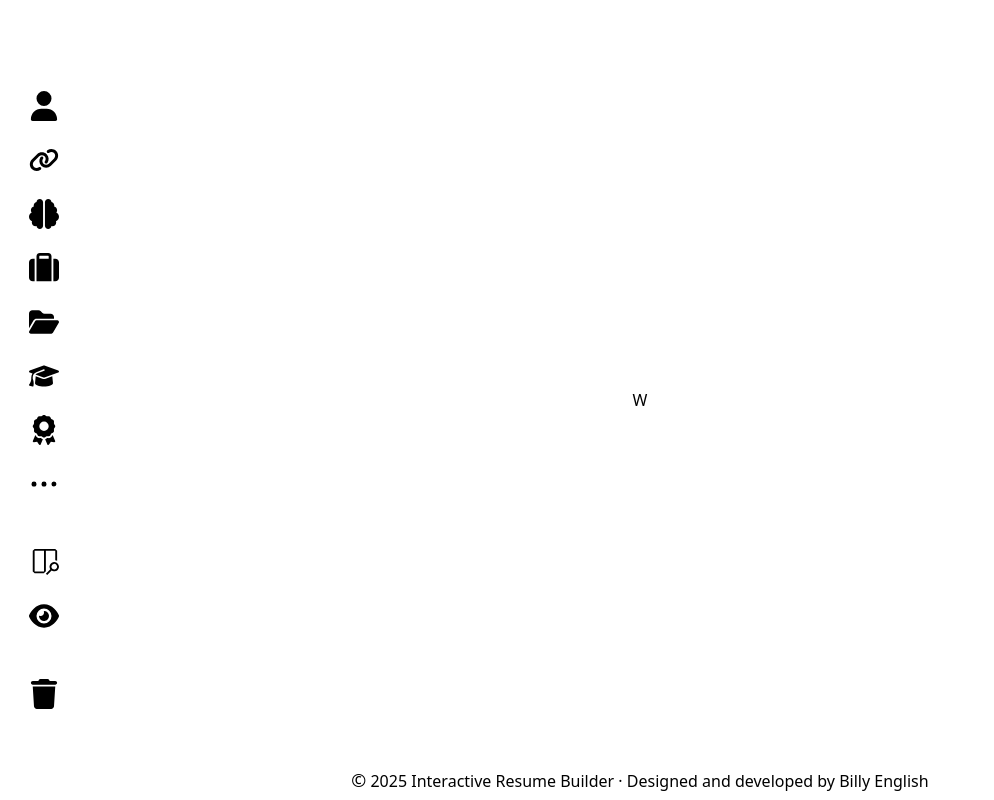
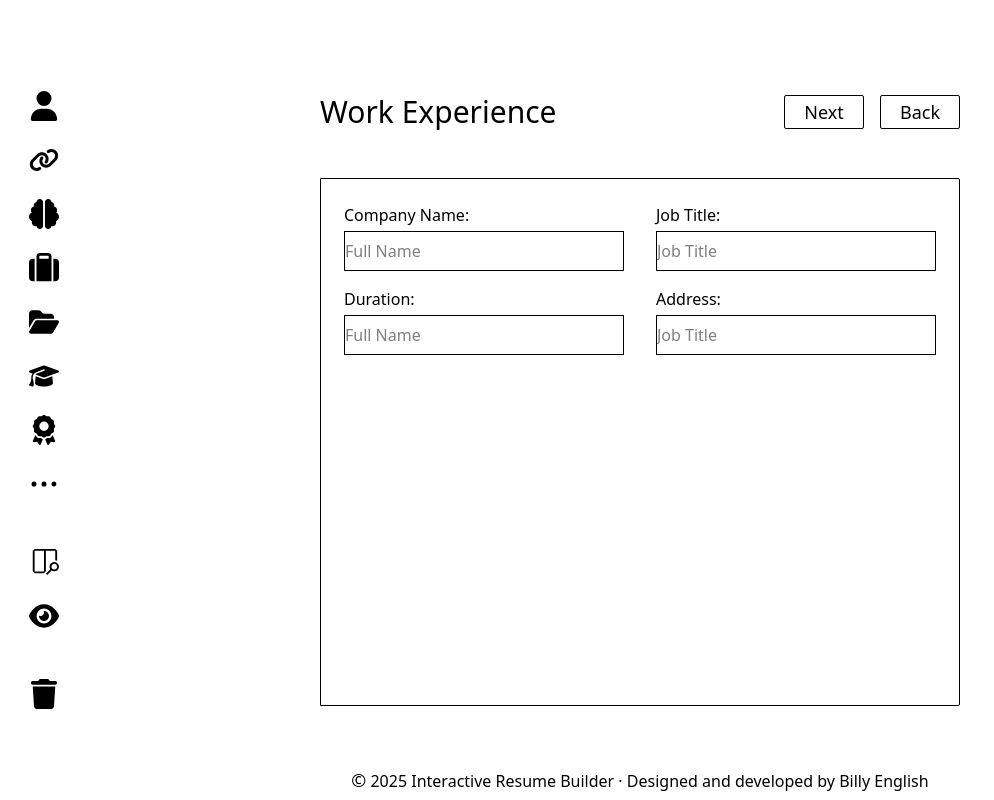
Before and after one commit to billyenglish/resume-builder, a React (Vite) app: page /work-experience in a window 1280 px wide. Shown: the whole page, without its empty margins (0-994 px from the left). Built offline with nearby package versions, Linux system fonts and the light colour scheme.

Commit message:
Updated the spacing and padding.

```diff
--- a/src/components/Certifications.jsx
+++ b/src/components/Certifications.jsx
@@ -1,5 +1,7 @@
 import Nav from "./Nav";
 import Footer from "./Footer";
+import Button from "../subcomponents/Button"
+import TextArea from "../subcomponents/TextArea";
 
 const Certifications = () => {
 
@@ -7,7 +9,54 @@ const Certifications = () => {
         <>
             <Nav />
             <section className="min-h-screen flex flex-col justify-center items-center gap-12">
-                    Certifications
+                <div className="flex justify-between items-center w-160">
+
+                    <h2 className="text-3xl font-extralight">Certifications, Skills, Interest</h2>
+
+                    <div className="flex gap-4">
+                        <Button
+                            text="Next"
+                            className="border text-lg w-20 pt-0.1 pb-0.1 rounded-xs cursor-pointer"
+                        />
+
+                        <Button
+                            text="Next"
+                            className="border text-lg w-20 p-1 pt-0.5 pb-0.5 rounded-xs cursor-pointer"
+                        />
+                    </div>
+                </div>
+
+                <form className="border flex flex-col items-center h-132 w-160 rounded-r-xs p-2 gap-2">
+                    <div>
+                        <label className="flex flex-col gap-1 text-md">
+                            Certifications:
+                            <TextArea
+                                className="border h-33 w-148 resize-none"
+                                placeholder="Summary"
+                            />
+                        </label>
+                    </div>
+
+                    <div>
+                        <label className="flex flex-col gap-1 text-md">
+                            Skills:
+                            <TextArea
+                                className="border h-33 w-148 resize-none"
+                                placeholder="Summary"
+                            />
+                        </label>
+                    </div>
+
+                    <div>
+                        <label className="flex flex-col gap-1 text-md">
+                            Interest:
+                            <TextArea
+                                className="border h-33 w-148 resize-none"
+                                placeholder="Summary"
+                            />
+                        </label>
+                    </div>
+                </form>
             </section>
             <Footer />
         </>
--- a/src/components/Education.jsx
+++ b/src/components/Education.jsx
@@ -1,13 +1,29 @@
 import Nav from "./Nav"
 import Footer from "./Footer";
+import Button from "../subcomponents/Button"
 
 const Education = () => {
 
     return (
         <>
             <Nav />
-            <section>
-                Education
+            <section className="min-h-screen flex flex-col justify-center items-center gap-12">
+                <div className="flex justify-between items-center w-160">
+
+                    <h2 className="text-3xl font-extralight">Education</h2>
+
+                    <div className="flex gap-4">
+                        <Button
+                            text="Next"
+                            className="border text-lg w-20 pt-0.1 pb-0.1 rounded-xs cursor-pointer"
+                        />
+
+                        <Button
+                            text="Next"
+                            className="border text-lg w-20 p-1 pt-0.5 pb-0.5 rounded-xs cursor-pointer"
+                        />
+                    </div>
+                </div>
             </section>
             <Footer />
         </>
--- a/src/components/Home.jsx
+++ b/src/components/Home.jsx
@@ -1,17 +1,18 @@
 import Footer from "../components/Footer"
 import Button from "../subcomponents/Button"
+import currentNavigation from "../subcomponents/currentNavigation";
 
 const Home = () => {
 
     return (
         <>
-            <section className="border min-h-screen flex justify-center items-center">
+            <section className="min-h-screen flex justify-center items-center">
                 <div className="flex flex-col items-center gap-6">
                     <h1 className="text-3xl tracking-wide">
                         Interactive Resume Builder
                     </h1>
 
-                    <p classame="text-xl tracking-wider font-bold">
+                    <p className="text-xl tracking-wider font-bold">
                         “Turn your experience into a polished resume.”
                     </p>
 
@@ -19,6 +20,7 @@ const Home = () => {
                         <Button
                             text="Try It Out"
                             className="border w-25 p-1 rounded-md cursor-pointer"
+                            onClick={() => currentNavigation('/personal-details')}
                         />
                     </div>
                 </div>
--- a/src/components/Projects.jsx
+++ b/src/components/Projects.jsx
@@ -1,13 +1,29 @@
 import Nav from "./Nav";
 import Footer from "./Footer";
+import Button from "../subcomponents/Button"
 
 const Projects = () => {
 
     return (
         <>
             <Nav />
-            <section>
-                Projects
+            <section className="min-h-screen flex flex-col justify-center items-center gap-12">
+                <div className="flex justify-between items-center w-160">
+
+                    <h2 className="text-3xl font-extralight">Projects</h2>
+
+                    <div className="flex gap-4">
+                        <Button
+                            text="Next"
+                            className="border text-lg w-20 pt-0.1 pb-0.1 rounded-xs cursor-pointer"
+                        />
+
+                        <Button
+                            text="Next"
+                            className="border text-lg w-20 p-1 pt-0.5 pb-0.5 rounded-xs cursor-pointer"
+                        />
+                    </div>
+                </div>
             </section>
             <Footer />
         </>
--- a/src/components/WorkExperience.jsx
+++ b/src/components/WorkExperience.jsx
@@ -1,5 +1,8 @@
-import Nav from "./Nav";
-import Footer from "./Footer";
+import Nav from "./Nav"
+import Footer from "./Footer"
+import Input from "../subcomponents/Input"
+import Button from "../subcomponents/Button"
+
 
 const WorkExperience = () => {
 
@@ -7,7 +10,65 @@ const WorkExperience = () => {
         <>
             <Nav />
             <section className="min-h-screen flex flex-col justify-center items-center gap-12">
-                W
+                <div className="flex justify-between items-center w-160">
+
+                    <h2 className="text-3xl font-extralight">Work Experience</h2>
+
+                    <div className="flex gap-4">
+                        <Button
+                            text="Next"
+                            className="border text-lg w-20 pt-0.1 pb-0.1 rounded-xs cursor-pointer"
+                        />
+
+                        <Button
+                            text="Back"
+                            className="border text-lg w-20 p-1 pt-0.5 pb-0.5 rounded-xs cursor-pointer"
+                        />
+                    </div>
+                </div>
+
+                <form className="border flex flex-col items-center h-132 w-160 rounded-r-xs p-6 gap-4">
+                    <div className="flex gap-8">
+                        <label className="flex flex-col gap-1 text-md">
+                            Company Name:
+                            <Input
+                                type="text"
+                                className="border h-10 w-70"
+                                placeholder="Full Name"
+                            />
+                        </label>
+
+                        <label className="flex flex-col gap-1 text-md">
+                            Job Title:
+                            <Input
+                                type="text"
+                                className="border h-10 w-70"
+                                placeholder="Job Title"
+                            />
+                        </label>
+                    </div>
+
+                    <div className="flex gap-8">
+                        <label className="flex flex-col gap-1 text-md">
+                            Duration:
+                            <Input
+                                type="text"
+                                className="border h-10 w-70"
+                                placeholder="Full Name"
+                            />
+                        </label>
+
+                        <label className="flex flex-col gap-1 text-md">
+                            Address:
+                            <Input
+                                type="text"
+                                className="border h-10 w-70"
+                                placeholder="Job Title"
+                            />
+                        </label>
+                    </div>
+
+                </form>
             </section>
             <Footer />
         </>
```
